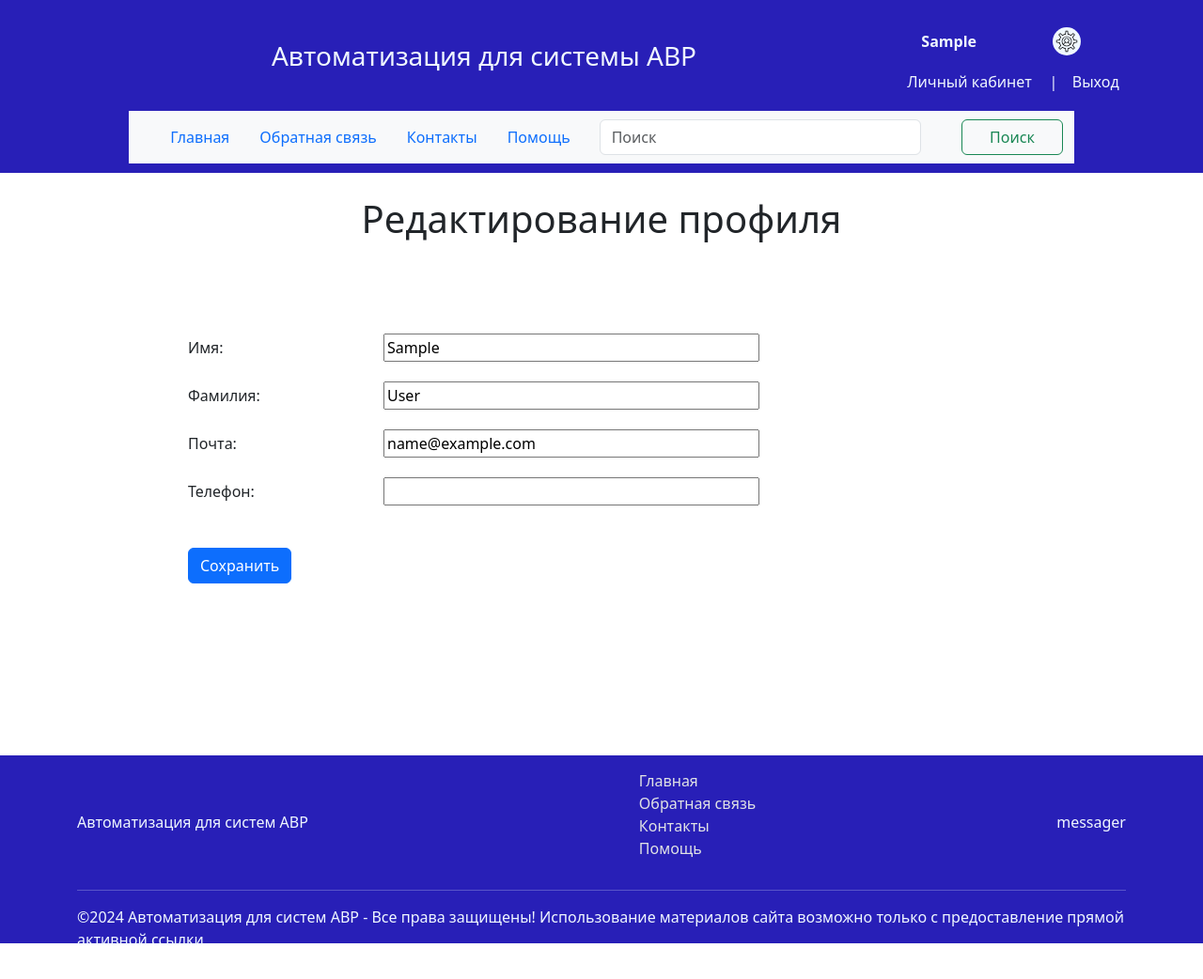
After one commit to vikneo/Automation-of-AVR, a Django app: page /user/update/1/ in a window 1280 px wide. The commit adds this page. Shown: the whole page at 94% size. Run offline with Django 5.2, Linux system fonts and the light colour scheme; tables that the repository leaves empty hold one stand-in row (values such as "Sample post"); parts of the project's set-up code (start-up, migrations or seed data) failed here and were passed over.

Commit message:
added update profile

```diff
--- a/avr_system/templates/profile/account.html
+++ b/avr_system/templates/profile/account.html
@@ -37,7 +37,7 @@
                 <div class="product-detail-box">
                     <p class="flex p-rows m-16">
                         <span>Редактировать профиль</span>
-                        <a class="flex btn-redact" href="#" type="submit" onclick="formRedactor()">Редактировать</a>
+                        <a class="flex btn-redact" href="{% url 'users:update' user.pk %}" type="submit">Редактировать</a>
                     </p>
                     <p class="flex p-rows m-16">
                         <span>Сменить пароль</span>
--- /dev/null
+++ b/avr_system/templates/profile/update.html
@@ -0,0 +1,24 @@
+{% extends 'base/base.html' %}
+{% load static i18n %}
+
+{% block title %} <title>{{ title }}</title> {% endblock %}
+
+{% block content %}
+<div class="flex container-box form-login" style="flex-direction: column; justify-content: flex-start;">
+    <div class="flex container auth-pos">
+        <h1>{{ title }}</h1>
+    </div>
+    <form class="form-block" method="post">
+        {% csrf_token %}
+        <div class="form-error">{{ form.non_field_errors }}</div>
+        {% for f in form %}
+        <div class="mb-3 form-label">
+            <p><label class="form-label" for="{{ f.id_for_label }}">{{ f.label }}: </label>{{ f }}</p>
+            <div class="form-error">{{ f.errors }}</div>
+        </div>
+        {% endfor %}
+        <span id="span1"></span><br>
+        <button id="confirmbtn" type="submit" class="btn btn-primary">{% trans 'Сохранить' %}</button>
+    </form>
+</div>
+{% endblock %}
--- a/avr_system/users/forms.py
+++ b/avr_system/users/forms.py
@@ -96,6 +96,21 @@ class UserRasswordResetForm(PasswordChangeForm):
     new_password1 = forms.CharField(label="Новый пароль", widget=forms.PasswordInput(attrs={'class': 'form-input'}))
     new_password2 = forms.CharField(label="Подтверждение пароля", widget=forms.PasswordInput(attrs={'class': 'form-input'}))
 
+
+class ProfileUpdateForm(forms.ModelForm):
+    """
+
+    """
+    first_name = forms.CharField(label='Имя', widget=forms.TextInput(attrs={'class': 'form-input'}), required=False)
+    last_name = forms.CharField(label='Фамилия', widget=forms.TextInput(attrs={'class': 'form-input'}), required=False)
+    email = forms.CharField(label='Почта', widget=forms.EmailInput(attrs={'class': 'form-input'}), required=False)
+    phone = forms.CharField(label='Телефон', widget=forms.TextInput(attrs={'class': 'form-input'}), required=False)
+
+    class Meta:
+        model=Profile
+        fields = ['first_name', 'last_name', 'email', 'phone']
+
+
 class CallBackForm(forms.Form):
     """
 
--- a/avr_system/users/urls.py
+++ b/avr_system/users/urls.py
@@ -9,6 +9,7 @@ from .views import (
     ContactView,
     UserPasswordResetView,
     UserPasswordChangeDoneView,
+    ProfileUpdateVIew,
 )
 
 app_name = 'users'
@@ -18,6 +19,7 @@ urlpatterns = [
     path('login/', UserLoginView.as_view(), name='login'),
     path('logout/', UserLogoutView.as_view(), name='logout'),
     path('register/', RegisterUserView.as_view(), name='register'),
+    path('update/<int:pk>/', ProfileUpdateVIew.as_view(), name='update'),
     path('password-change/', UserPasswordResetView.as_view(), name='password_change'),
     path('password-change/done/', UserPasswordChangeDoneView.as_view(), name="password_change_done"),
     path('callback/', CallBackView.as_view(), name='callback'),
--- a/avr_system/users/views.py
+++ b/avr_system/users/views.py
@@ -5,17 +5,24 @@ from django.contrib.auth import authenticate, login
 from django.shortcuts import redirect
 from django.urls import reverse_lazy
 from django.contrib import messages
+from django.contrib.auth.models import User
 from django.core.mail import send_mail
 from django.views.generic import DetailView, CreateView, FormView, TemplateView, UpdateView
 from django.contrib.auth.views import (
     LoginView,
     LogoutView,
     PasswordChangeView,
-    PasswordChangeDoneView
+    PasswordChangeDoneView,
     )
 
 from .models import Profile
-from .forms import CallBackForm, UserFormAuth, RegisterUserForm, UserRasswordResetForm
+from .forms import (
+    CallBackForm,
+    UserFormAuth,
+    RegisterUserForm,
+    UserRasswordResetForm,
+    ProfileUpdateForm
+    )
 from utilits.mixins import MenuMixin
 from avr_system.settings import EMAIL_HOST_USER
 
@@ -64,6 +71,27 @@ class ProfileDetailView(MenuMixin, DetailView):
             title='Профиль'
         )
         return context
+
+
+class ProfileUpdateVIew(MenuMixin, UpdateView):
+    """
+    Updating profile data
+    """
+    model = User
+    form_class = ProfileUpdateForm
+    template_name = 'profile/update.html'
+    success_url = reverse_lazy('users:account')
+
+    def get_context_data(self, **kwargs: Any) -> dict[str, Any]:
+        context = super().get_context_data(**kwargs)
+        context.update(
+            self.get_menu(),
+            title='Редактирование профиля'
+        )
+        return context
+
+    def form_valid(self, form: BaseModelForm) -> HttpResponse:
+        user = form.save()
 
 
 
```
